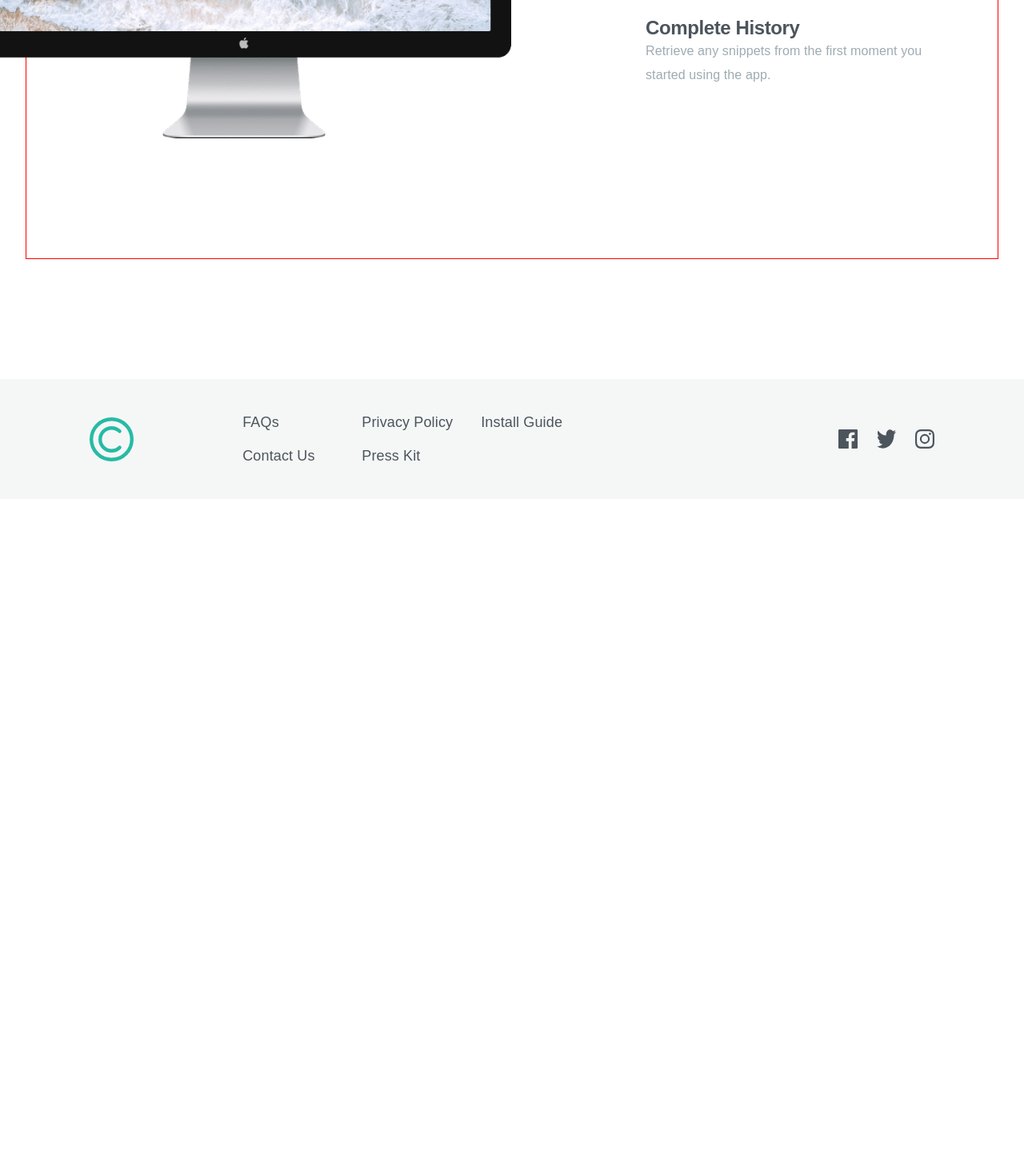
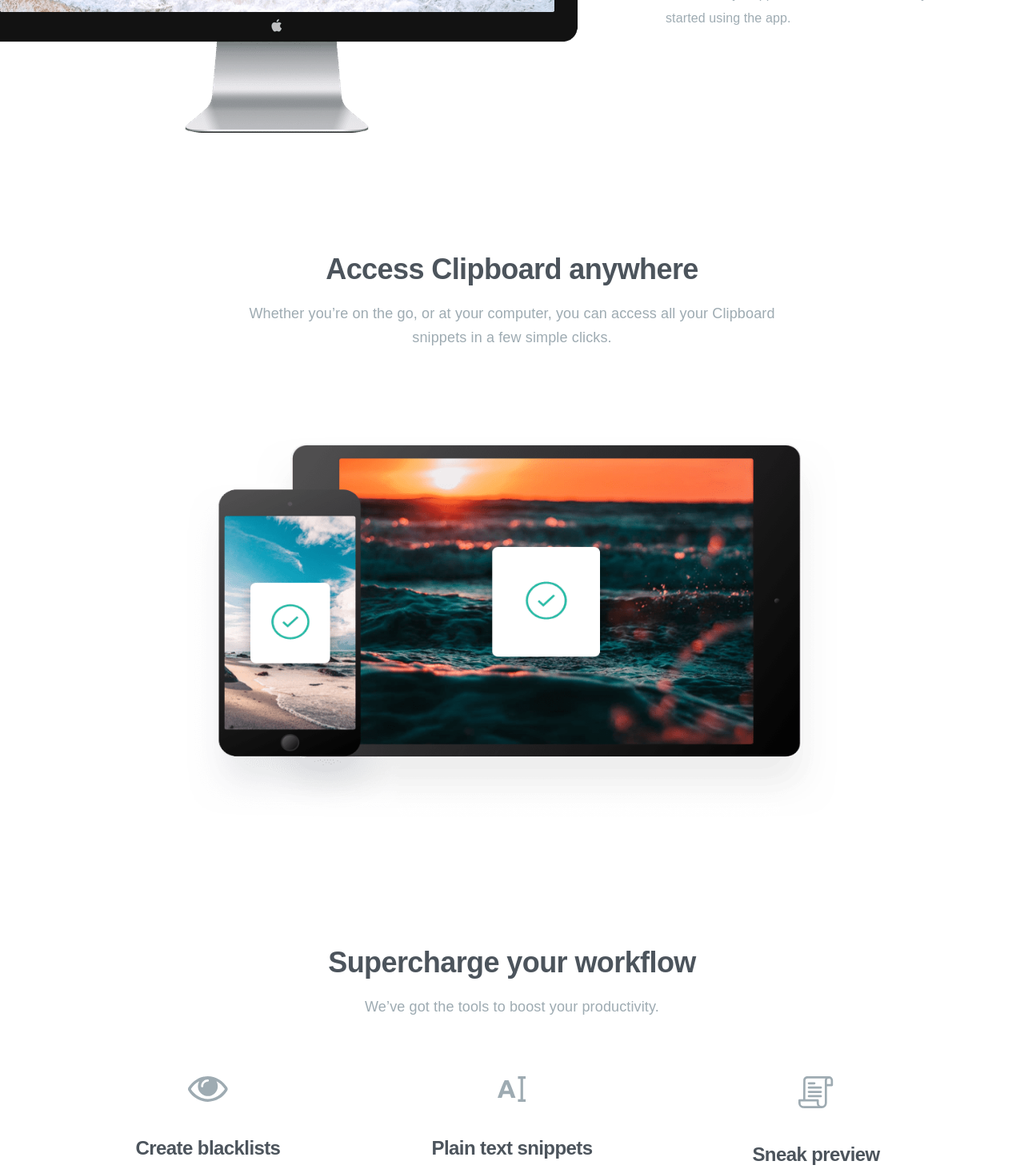
Before and after one commit to WhereDidMyDivGo/clipboard-landing-page-master, a React (Vite) app: page / in a window 1280 px wide. Shown: the part 1330-2797 px from the top of the page at 80% size. Before the commit the page ends 1954 px from the top, so only its background shows below. Built offline with nearby package versions, Linux system fonts and the light colour scheme; a web font is replaced by a local one.

Commit message:
refactor: update main section layout for precise spacing between feature cards Responsive styles still need to be implemented.

```diff
--- a/src/App.jsx
+++ b/src/App.jsx
@@ -13,6 +13,7 @@
         <Header />
         <Buttons />
         <Main />
+        <Buttons />
       </main>
 
       <Footer />
--- a/src/components/footer/footer.css
+++ b/src/components/footer/footer.css
@@ -3,6 +3,7 @@
 }
 
 .footer-container {
+  margin: 150px 0 0;
   display: flex;
   align-items: center;
   width: 100%;
@@ -89,6 +90,7 @@
 
 @media (max-width: 600px) {
   .footer-container {
+    margin: 170px 0 0;
     flex-direction: column;
     padding: 52px 0;
   }
--- a/src/components/main/Main.jsx
+++ b/src/components/main/Main.jsx
@@ -26,6 +26,58 @@
             </div>
           </div>
         </div>
+
+        <div className="text-field-3">
+          <h1>Access Clipboard anywhere</h1>
+          <p>Whether you’re on the go, or at your computer, you can access all your Clipboard snippets in a few simple clicks.</p>
+        </div>
+
+        <img src="src/assets/images/image-devices.png" className="devices-img" />
+
+        <div className="text-field-4">
+          <h1>Supercharge your workflow</h1>
+          <p>We’ve got the tools to boost your productivity.</p>
+        </div>
+
+        <div className="field-2">
+          <div>
+            <img src="src/assets/images/icon-preview.svg" />
+            <div>
+              <h1>Create blacklists</h1>
+              <p>Ensure sensitive information never makes its way to your clipboard by excluding certain sources.</p>
+            </div>
+          </div>
+
+          <div>
+            <img src="src/assets/images/icon-text.svg" />
+
+            <div>
+              <h1>Plain text snippets</h1>
+              <p>Remove unwanted formatting from copied text for a consistent look.</p>
+            </div>
+          </div>
+
+          <div>
+            <img src="src/assets/images/icon-blacklist.svg" />
+            <div>
+              <h1>Sneak preview</h1>
+              <p>Quick preview of all snippets on your Clipboard for easy access.</p>
+            </div>
+          </div>
+        </div>
+
+        <div className="companies-field">
+          <img src="src/assets/images/logo-google.png" />
+          <img src="src/assets/images/logo-ibm.png" />
+          <img src="src/assets/images/logo-microsoft.png" />
+          <img src="src/assets/images/logo-hp.png" />
+          <img src="src/assets/images/logo-vector-graphics.png" />
+        </div>
+
+        <div className="text-field-5">
+          <h1>Clipboard for iOS and Mac OS</h1>
+          <p>Available for free on the App Store. Download for Mac or iOS, sync with iCloud and you’re ready to start adding to your clipboard.</p>
+        </div>
       </div>
     </>
   );
--- a/src/components/main/main.css
+++ b/src/components/main/main.css
@@ -1,9 +1,8 @@
 .main-container {
-  margin: 150px 0;
+  margin: 150px 0 0;
   display: flex;
   flex-direction: column;
   align-items: center;
-  border: 1px solid red;
 }
 
 /* ######## text field 1 section ######## */
@@ -39,31 +38,27 @@
 /* ######## field 1 section ######## */
 
 .field-1 {
-  margin: 150px 0;
+  margin: 80px 0 150px;
   display: flex;
-  /* gap: 110px; */
-  gap: 13.0909091vw;
+  gap: 110px;
   align-self: flex-start;
   margin-left: calc(-32px - 30px);
-  /* border: 1px solid blue; */
 
   img {
-    /* width: 752px;
-    height: 572px; */
-    width: 52.2222222vw;
-    aspect-ratio: 752 / 572;
+    width: 752px;
+    height: 572px;
     flex-shrink: 0;
   }
+
+  /* ######## text field 2 section ######## */
 
   .text-field-2 {
     display: flex;
     flex-direction: column;
     gap: 56px;
     padding: 68px 0 0;
-    /* border: 1px solid red; */
 
     div {
-      /* border: 1px solid purple; */
       display: flex;
       flex-direction: column;
       max-width: 350px;
@@ -91,6 +86,162 @@
   }
 }
 
+/* ######## text field 3 section ######## */
+
+.text-field-3 {
+  display: flex;
+  flex-direction: column;
+  gap: 19px;
+
+  h1 {
+    max-width: 730px;
+    color: #4c545c;
+    text-align: center;
+    font-size: 36px;
+    font-style: normal;
+    font-weight: 600;
+    line-height: normal;
+    letter-spacing: -0.587px;
+  }
+
+  p {
+    max-width: 730px;
+    color: #9eabb2;
+    text-align: center;
+    font-size: 18px;
+    font-style: normal;
+    font-weight: 400;
+    line-height: 30px;
+    letter-spacing: 0.135px;
+  }
+}
+
+/* ######## img ######## */
+
+.devices-img {
+  margin: 110px 0 161px;
+  width: 812px;
+  height: 475px;
+  flex-shrink: 0;
+}
+
+/* ######## text field 4 section ######## */
+
+.text-field-4 {
+  display: flex;
+  flex-direction: column;
+  gap: 19px;
+
+  h1 {
+    max-width: 730px;
+    color: #4c545c;
+    text-align: center;
+    font-size: 36px;
+    font-style: normal;
+    font-weight: 600;
+    line-height: normal;
+    letter-spacing: -0.587px;
+  }
+
+  p {
+    max-width: 730px;
+    color: #9eabb2;
+    text-align: center;
+    font-size: 18px;
+    font-style: normal;
+    font-weight: 400;
+    line-height: 30px;
+    letter-spacing: 0.135px;
+  }
+}
+
+/* ######## field 2 section ######## */
+
+.field-2 {
+  margin: 72px 0 150px;
+  display: flex;
+  gap: 30px;
+
+  div {
+    max-width: 350px;
+
+    display: flex;
+    flex-direction: column;
+    align-items: center;
+    gap: 44px;
+
+    div {
+      gap: 16px;
+
+      h1 {
+        max-width: 730px;
+        color: #4c545c;
+        text-align: center;
+        font-size: 24px;
+        font-style: normal;
+        font-weight: 600;
+        line-height: normal;
+        letter-spacing: -0.587px;
+      }
+
+      p {
+        max-width: 730px;
+        color: #9eabb2;
+        text-align: center;
+        font-size: 16px;
+        font-style: normal;
+        font-weight: 400;
+        line-height: 30px;
+        letter-spacing: 0.135px;
+      }
+    }
+  }
+}
+
+/* ######## companies field section ######## */
+
+.companies-field {
+  width: 100%;
+  max-width: 1110px;
+  height: 72px;
+  display: flex;
+  justify-content: center;
+  align-items: center;
+  gap: 90px;
+  flex-wrap: wrap;
+}
+
+/* ######## text field 5 section ######## */
+
+.text-field-5 {
+  margin: 150px 0 0;
+  display: flex;
+  flex-direction: column;
+  gap: 19px;
+
+  h1 {
+    max-width: 730px;
+    color: #4c545c;
+    text-align: center;
+    font-size: 36px;
+    font-style: normal;
+    font-weight: 600;
+    line-height: normal;
+    letter-spacing: -0.587px;
+  }
+
+  p {
+    max-width: 730px;
+    color: #9eabb2;
+    text-align: center;
+    font-size: 18px;
+    font-style: normal;
+    font-weight: 400;
+    line-height: 30px;
+    letter-spacing: 0.135px;
+  }
+}
+
 /* ######## responsive ######## */
 
 @media (max-width: 600px) {
```
